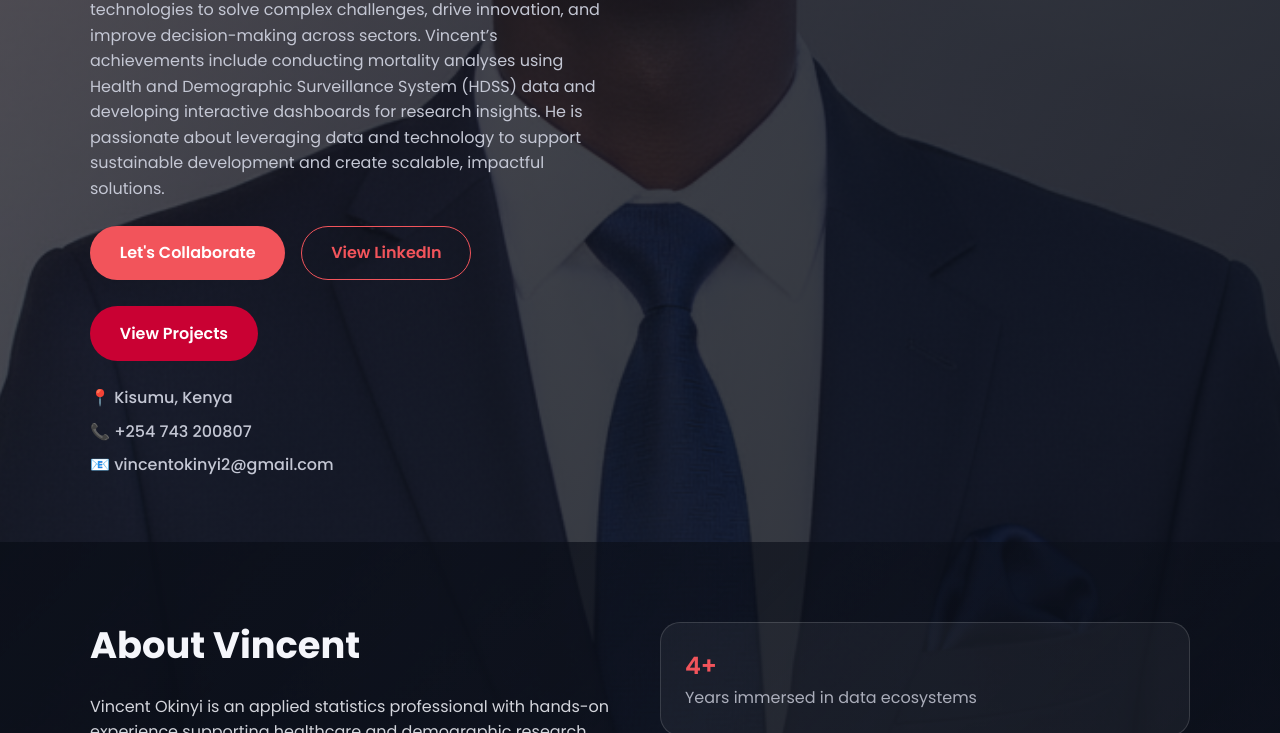
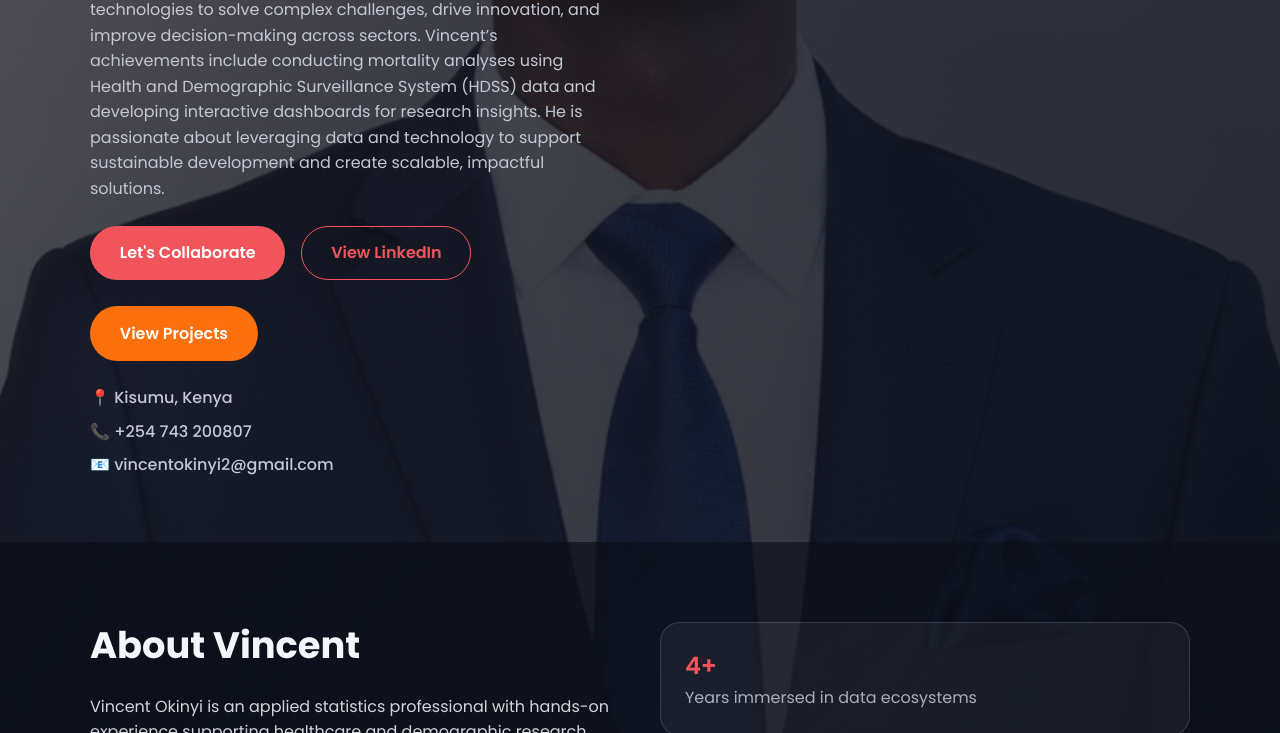
Before and after one commit to VincentOki/Portfolio, a plain HTML site: page index.html in a window 1280 px wide. In both pictures the pointer is over the link "View Projects". Shown: the part 820-1553 px from the top of the page. Drawn offline with Linux system fonts and the light colour scheme.

Commit message:
Update style.css

```diff
--- a/assets/css/style.css
+++ b/assets/css/style.css
@@ -116,7 +116,7 @@ ul {
 }
 
 .btn.secondary:hover {
-  background-color: #c90133;
+  background-color: #fb6f0c;
 }
 
 .btn.outline {
```
